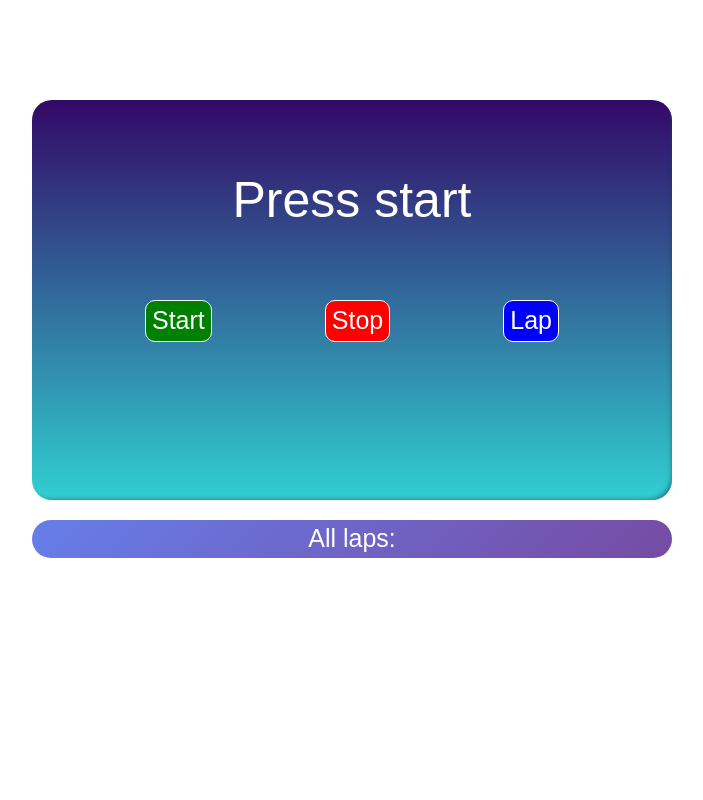
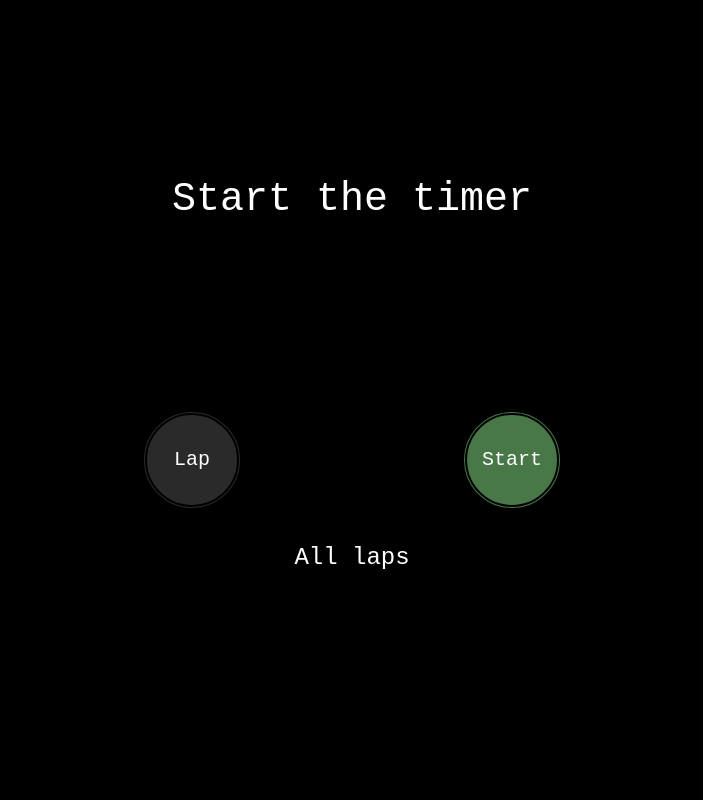
Before and after one commit to M3RCURRRY/js, a plain HTML site: page jstimer/index.html in a window 1280 px wide. Shown: the whole page, without its empty margins (288-991 px from the left). Drawn offline with Linux system fonts and the light colour scheme; a web font is replaced by a local one.

Commit message:
Some changes

```diff
--- a/jstimer/index.html
+++ b/jstimer/index.html
@@ -1,24 +1,27 @@
 <!DOCTYPE html>
 <head>
   <meta charset="utf-8" />
-  <link rel="stylesheet" href="style.css" />
   <link rel="stylesheet" href="reset.css" />
-  <script type="text/javascript" src="script.js"></script>
+  <link rel="stylesheet" href="better.css" />
 </head>
 <body>
   <div class="wrapper">
+    <div class="sides"></div>
     <div class="container">
-      <div class="timer">
-        <span id="timerContent">Press start</span>
+      <div class="timerContainer">
+        <span id="timerId">Start the timer</span>
       </div>
-      <div class="tools">
-        <button id="start" onclick=startHandler()>Start</button>
-        <button id="stop" onclick=stopHandler()>Stop</button>
-        <button id="lap" onclick=lapHandler()>Lap</button>
+      <div class="controlsContainer">
+        <div class="buttonArea">
+          <button id="lapId" class="buttonLap" onclick="lapHandler()">Lap</button>
+          <button id="toggleId" class="buttonToggle" onclick="toggleHandler()">Start</button>
+        </div>
+        <div class="lapsArea" id="lapsContainer">
+          <p>All laps</p>
+        </div>
       </div>
     </div>
-    <div id="laps">
-      <span>All laps:</span>
-    </div>
+    <div class="sides"></div>
   </div>
+  <script type="text/javascript" src="better.js"></script>
 </body>
```
Also changed, not shown: jstimer/better.html (deleted, +0 -27 lines).
